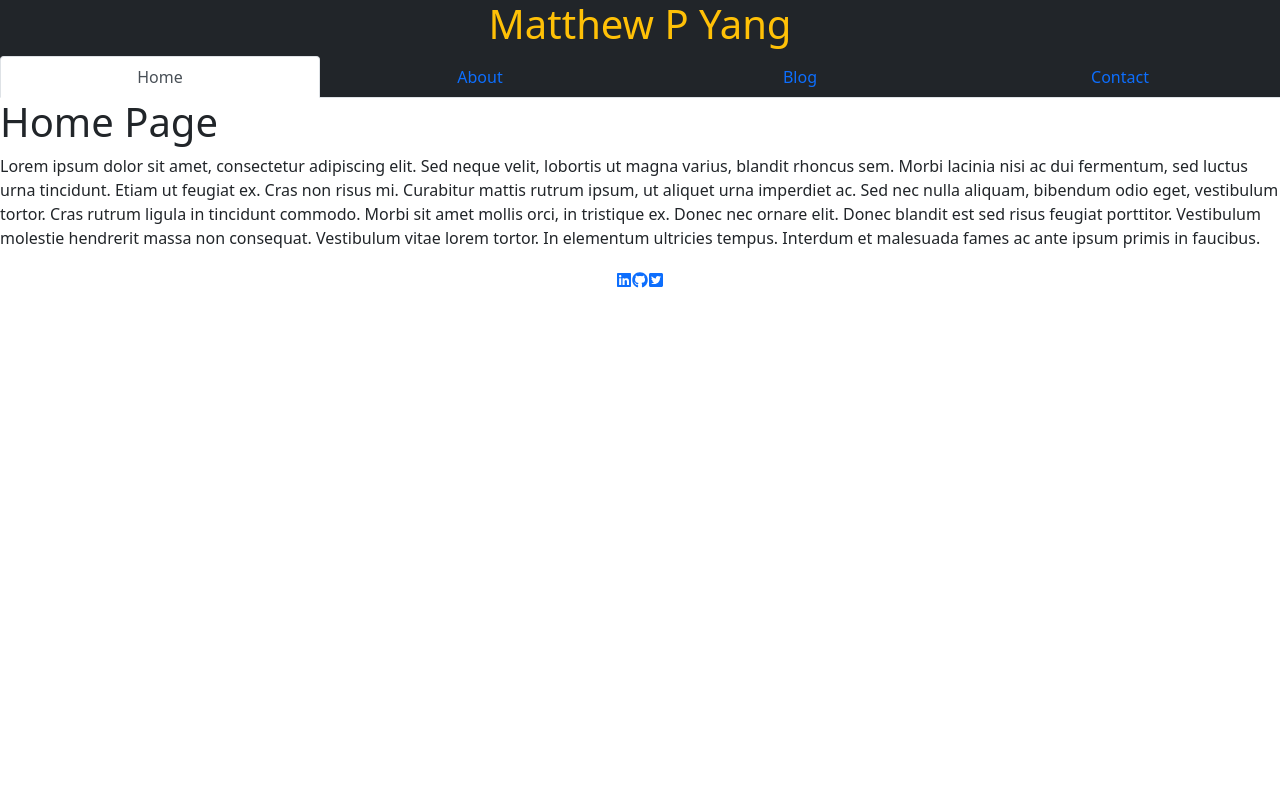
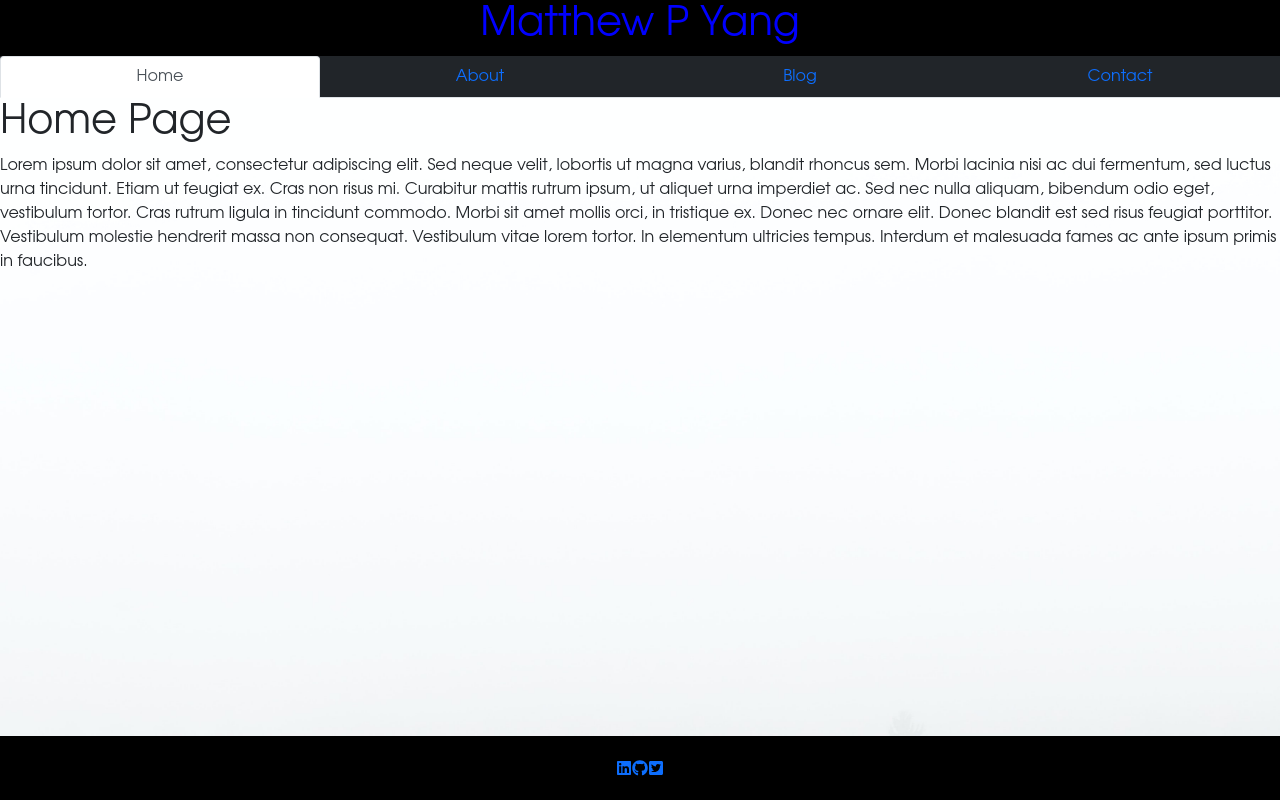
Before and after one commit to W3HT/react-portfolio, a React (Create React App) app: page / in a window 1280 px wide. Shown: the top 800 px of the page. Built offline with nearby package versions, Linux system fonts and the light colour scheme.

Commit message:
css styling on title.js, footer, and index.css

```diff
--- a/src/App.js
+++ b/src/App.js
@@ -1,5 +1,6 @@
 import React from "react";
 import PortfolioContainer from "./components/PortfolioContainer";
+
 
 const App = () => <PortfolioContainer />;
 
--- a/src/components/App.css
+++ /dev/null
@@ -1,3 +0,0 @@
-.BackgroundPhoto{
-    background-image: url(./components/images/titeBackgroundPhoto.jpg);
-}
--- a/src/components/PortfolioContainer.js
+++ b/src/components/PortfolioContainer.js
@@ -6,6 +6,8 @@ import Blog from './pages/Blog';
 import Contact from './pages/Contact';
 import Title from './Title'
 import Footer from './Footer'
+import '../index.css'
+
 
 export default function PortfolioContainer() {
   const [currentPage, setCurrentPage] = useState('Home');
@@ -27,6 +29,7 @@ export default function PortfolioContainer() {
   const handlePageChange = (page) => setCurrentPage(page);
 
   return (
+    // <div style={{ backgroundImage:`url(${image})`}}
       <div className="mb-15">
         {/* // TODO: Add a comment describing what we are passing as props */}
         <Title/>
--- a/src/components/Title.js
+++ b/src/components/Title.js
@@ -4,10 +4,12 @@ import React from 'react';
 
 function Title() {
     return (
-        <div className="text-warning bg-dark" style={{display: 'flex', justifyContent:'center', alignItems:'center'}}>
-            <h1 className="headTitle align-center">
-                Matthew P Yang
-            </h1>
+        <div className="title">
+            <div className="title" style={{display: 'flex', justifyContent:'center', alignItems:'center'}}>
+                <h1 className="headTitle align-center">
+                    Matthew P Yang
+                </h1>
+            </div>
         </div>
     )
 };
--- a/src/index.css
+++ b/src/index.css
@@ -1,25 +1,66 @@
 /* coolors */
 
 /* fonts */
-
+* {
+    font-family: Avantgarde, TeX Gyre Adventor, URW Gothic L, sans-serif;
+}
 /* background picture. fixed center */
 body {
-    background: url('./images/titeBackgroundPhoto.jpg') no-repeat center center fixed;
+    background: url('./images/background2.jpg') no-repeat center center fixed;
     -webkit-background-size: cover;
     -moz-background-size: cover;
     -o-background-size: cover;
     background-size: cover;
-    margin-bottom: 20px;
-    height: 1500px;
+    height: 1000px;
+}
+
+.nav li.nav-tabs-item > a {
+    box-shadow: none;
+}
+
+.navbar-inner {
+    background-color: transparent;
 }
 
 /* title styling */
+.title {
 
+    background-color: black;
+    color: blue;
+    /* padding: 15px; */
+}
 /* footer styling  */
-
 /* footer positioning */
+.footer {
+    position: fixed;
+    background-color:black;
+    width: 100%;
+    padding: 20px;
+    bottom: 0;
+}
 
 /* FontAwesome #footer-icon */
+#footer-icons {
+    color: red;
+    font-size: 10em;
+    padding: 15px;
+
+}
+
+/* media queries max-width 768px/tabs-desktop */
+
+@media screen and (max-width: 768px) {
+    body {
+        height: 1500px;
+    }
+}
 
 /* media queries max-widet 400px/mobile */
-/* media queries max-width 768px/tabs-desktop */
+@media Screen and (max-width){
+    body {
+        height: 1500px
+    }
+    #footer-icons {
+        font-size: lg;
+    }
+}
```
Also changed, not shown: src/images/background2.jpg (added), src/images/titeBackgroundPhoto.jpg (deleted). Lines whose indentation alone changed are shown as unchanged.
